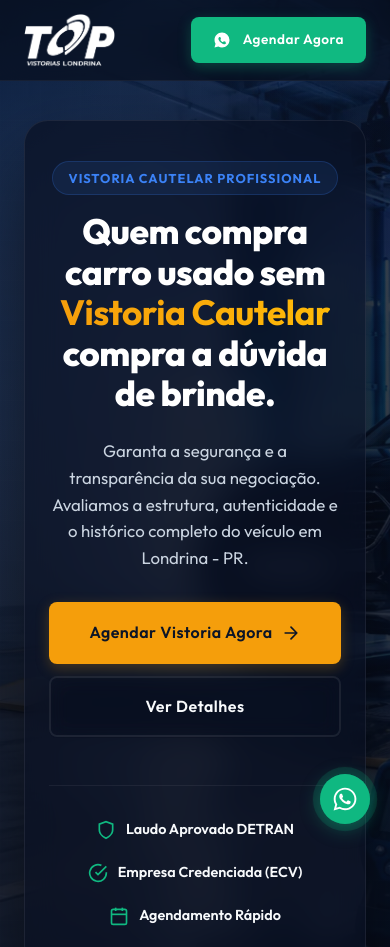
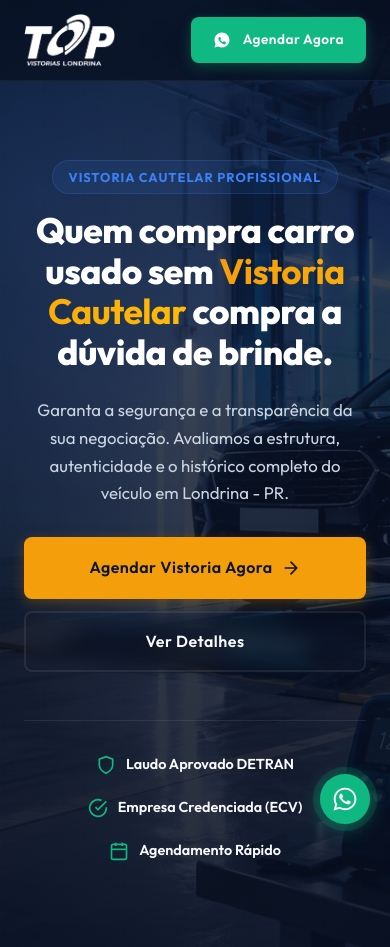
Before and after one commit to NetCidade-suporte/topvistoria, an Astro site: page / in a window 390 px wide. Shown: the top 947 px of the page. Built offline with nearby package versions, Linux system fonts and the light colour scheme; Astro itself is replaced by a stand-in of ours.

Commit message:
style: remove card do hero e alinha textos e elementos à esquerda

```diff
--- a/src/components/Hero.astro
+++ b/src/components/Hero.astro
@@ -10,7 +10,7 @@ const whatsappLink = `https://wa.me/${empresa_whatsapp}?text=Ol%C3%A1%21+Gostari
   <div class="hero-bg-overlay"></div>
 
   <div class="container hero-container">
-    <div class="hero-content-wrapper glass-card">
+    <div class="hero-content">
       <span class="badge-top">Vistoria Cautelar Profissional</span>
       <h1 class="hero-title" set:html={hero.titulo}></h1>
       <p class="hero-subtitle">{hero.subtitulo}</p>
@@ -63,7 +63,7 @@ const whatsappLink = `https://wa.me/${empresa_whatsapp}?text=Ol%C3%A1%21+Gostari
     align-items: center;
     overflow: hidden;
     background-image:
-      linear-gradient(rgba(8, 15, 31, 0.72) 0%, rgba(8, 15, 31, 0.85) 100%),
+      linear-gradient(rgba(8, 15, 31, 0.76) 0%, rgba(8, 15, 31, 0.88) 100%),
       url("/assets/images/toplondrina-hero.webp");
     background-repeat: no-repeat;
     background-position: center center;
@@ -78,7 +78,7 @@ const whatsappLink = `https://wa.me/${empresa_whatsapp}?text=Ol%C3%A1%21+Gostari
     width: 100%;
     height: 100%;
     background-image:
-      radial-gradient(circle at 10% 20%, rgba(59, 130, 246, 0.12) 0%, transparent 50%),
+      radial-gradient(circle at 10% 20%, rgba(59, 130, 246, 0.15) 0%, transparent 50%),
       linear-gradient(rgba(255, 255, 255, 0.003) 1px, transparent 1px),
       linear-gradient(90deg, rgba(255, 255, 255, 0.003) 1px, transparent 1px);
     background-size: 100% 100%, 40px 40px, 40px 40px;
@@ -90,32 +90,28 @@ const whatsappLink = `https://wa.me/${empresa_whatsapp}?text=Ol%C3%A1%21+Gostari
     position: relative;
     z-index: 2;
     display: flex;
-    justify-content: center;
+    justify-content: flex-start;
     align-items: center;
   }
 
-  .hero-content-wrapper {
+  .hero-content {
     width: 100%;
-    max-width: 900px;
-    padding: 60px 48px;
+    max-width: 800px;
     display: flex;
     flex-direction: column;
-    align-items: center;
-    text-align: center;
-    background: rgba(8, 15, 31, 0.65) !important;
-    border: 1px solid rgba(255, 255, 255, 0.07) !important;
-    border-radius: var(--radius-lg);
-    box-shadow: 0 40px 80px rgba(0, 0, 0, 0.6), inset 0 0 30px rgba(255, 255, 255, 0.01) !important;
+    align-items: flex-start;
+    text-align: left;
+    padding: 20px 0;
   }
 
   .hero-title {
-    font-size: 3.6rem;
+    font-size: 3.8rem;
     font-weight: 800;
     color: var(--text-white);
     line-height: 1.15;
     margin-bottom: 24px;
     letter-spacing: -1.5px;
-    max-width: 800px;
+    text-align: left;
   }
 
   .hero-title :global(strong) {
@@ -126,11 +122,12 @@ const whatsappLink = `https://wa.me/${empresa_whatsapp}?text=Ol%C3%A1%21+Gostari
   }
 
   .hero-subtitle {
-    font-size: 1.25rem;
+    font-size: 1.3rem;
     color: #cbd5e1;
-    line-height: 1.6;
+    line-height: 1.65;
     margin-bottom: 40px;
-    max-width: 700px;
+    max-width: 680px;
+    text-align: left;
   }
 
   .hero-actions {
@@ -138,7 +135,7 @@ const whatsappLink = `https://wa.me/${empresa_whatsapp}?text=Ol%C3%A1%21+Gostari
     gap: 20px;
     margin-bottom: 48px;
     flex-wrap: wrap;
-    justify-content: center;
+    justify-content: flex-start;
   }
 
   .hero-btn {
@@ -151,8 +148,8 @@ const whatsappLink = `https://wa.me/${empresa_whatsapp}?text=Ol%C3%A1%21+Gostari
     display: flex;
     gap: 32px;
     flex-wrap: wrap;
-    justify-content: center;
-    border-top: 1px solid rgba(255, 255, 255, 0.06);
+    justify-content: flex-start;
+    border-top: 1px solid rgba(255, 255, 255, 0.08);
     padding-top: 32px;
     width: 100%;
   }
@@ -178,30 +175,40 @@ const whatsappLink = `https://wa.me/${empresa_whatsapp}?text=Ol%C3%A1%21+Gostari
   }
 
   /* Responsividade */
+  @media (max-width: 992px) {
+    .hero-title {
+      font-size: 3rem;
+    }
+  }
+
   @media (max-width: 768px) {
     .hero-section {
-      padding: 120px 0 80px 0;
-      background-attachment: scroll; /* Desativa parallax em mobile para melhor performance */
+      padding: 140px 0 80px 0;
+      background-attachment: scroll;
     }
 
-    .hero-content-wrapper {
-      padding: 40px 24px;
+    .hero-content {
+      align-items: center;
+      text-align: center;
     }
 
     .hero-title {
       font-size: 2.2rem;
       letter-spacing: -0.5px;
+      text-align: center;
     }
 
     .hero-subtitle {
       font-size: 1.05rem;
       margin-bottom: 30px;
+      text-align: center;
     }
 
     .hero-actions {
       flex-direction: column;
       gap: 12px;
       width: 100%;
+      justify-content: center;
     }
 
     .hero-btn {
@@ -212,6 +219,7 @@ const whatsappLink = `https://wa.me/${empresa_whatsapp}?text=Ol%C3%A1%21+Gostari
       gap: 20px;
       flex-direction: column;
       align-items: center;
+      justify-content: center;
     }
   }
 </style>
```
